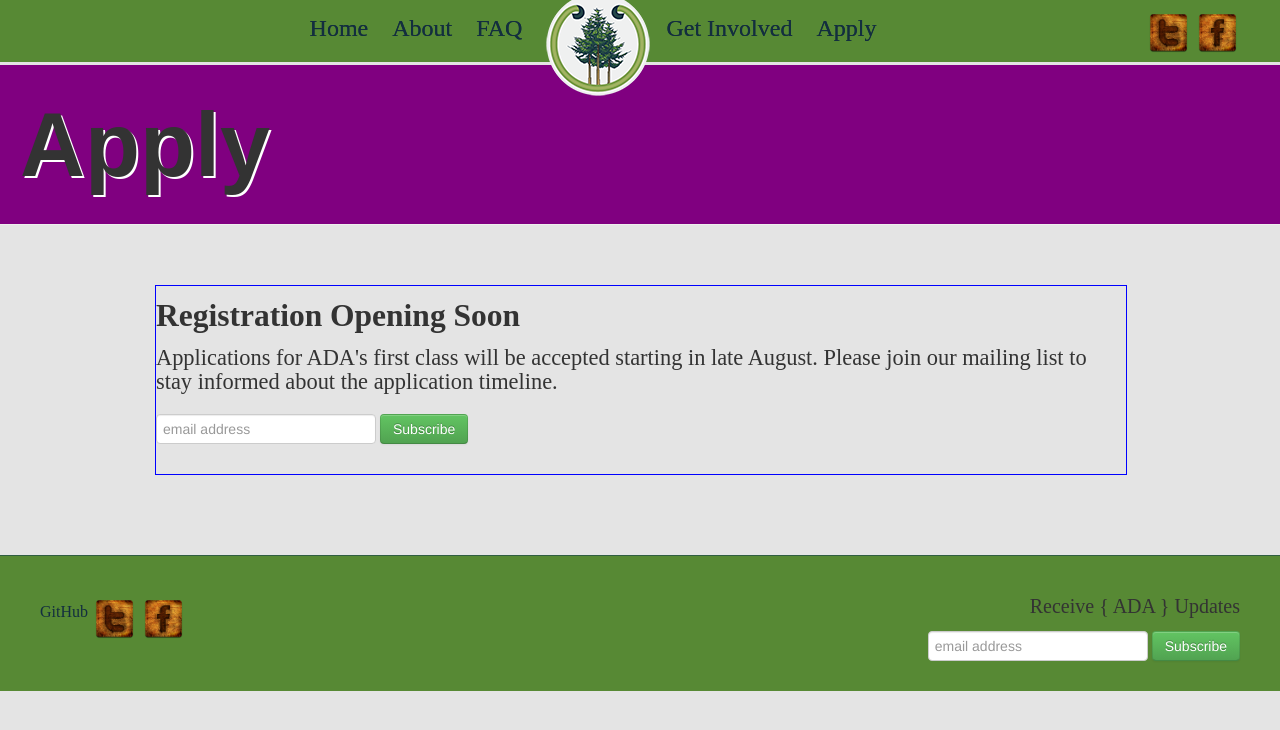
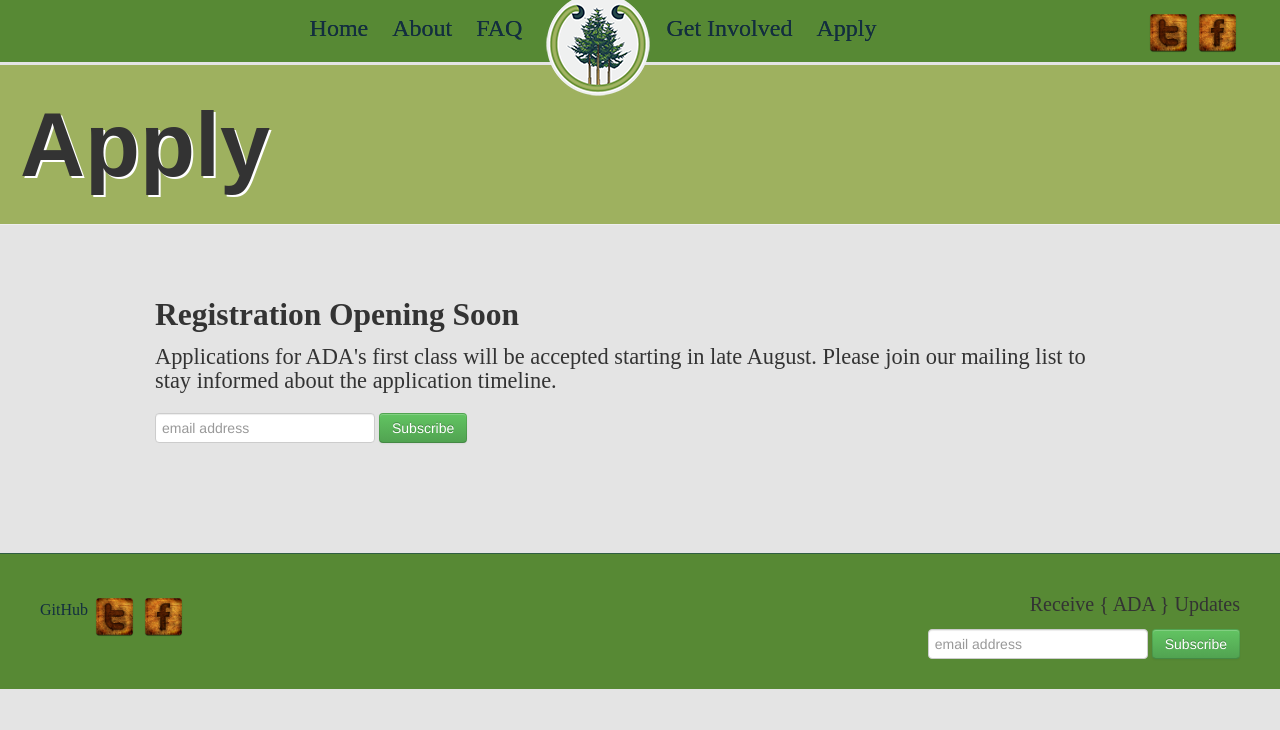
Before and after one commit to Ada-Developers-Academy/adadevelopersacademy.org, a Jekyll site: the page built from apply/index.html, in a window 1280 px wide. Shown: the top 730 px of the page. Built offline with Jekyll 4.4.1, drawn with Linux system fonts in a browser that asks for light colours; nearby versions of some CDN libraries.

Commit message:
oops!! remove debugging

```diff
--- a/assets/master.sass
+++ b/assets/master.sass
@@ -26,7 +26,6 @@ a
 
 .body-text
   margin-bottom: 5em
-  border: 1px solid blue
   p
     font-size: 1.4em
 // end
@@ -115,7 +114,7 @@ input.btn
   height: 150px
   margin-top: 0px
   margin-bottom: 60px
-  background: purple
+  background: $lime
   background-repeat: no-repeat
   background-size: 100%
   h1
--- a/css/master.css
+++ b/css/master.css
@@ -11,8 +11,7 @@ a {
   color: #578934; }
 
 .body-text {
-  margin-bottom: 5em;
-  border: 1px solid blue; }
+  margin-bottom: 5em; }
   .body-text p {
     font-size: 1.4em; }
 
@@ -76,7 +75,7 @@ input.btn {
   height: 150px;
   margin-top: 0px;
   margin-bottom: 60px;
-  background: purple;
+  background: #9eb15f;
   background-repeat: no-repeat;
   background-size: 100%; }
   .page-header h1 {
```
